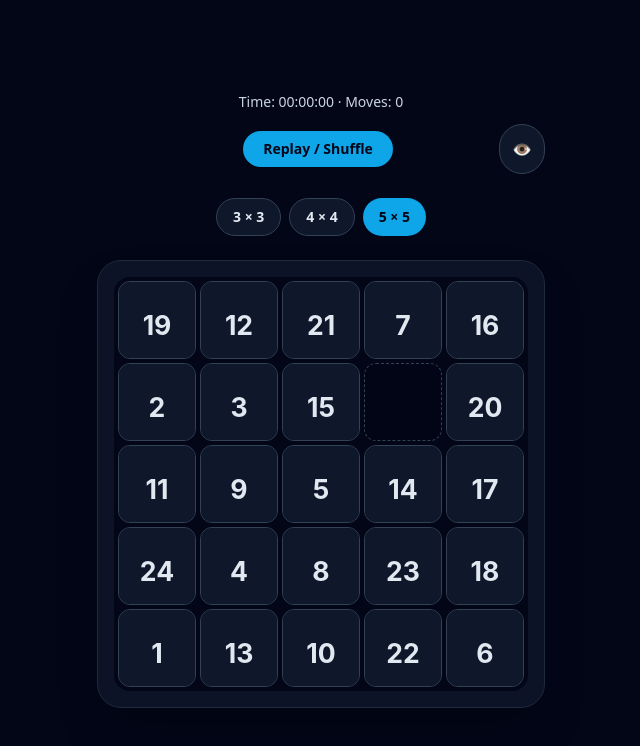
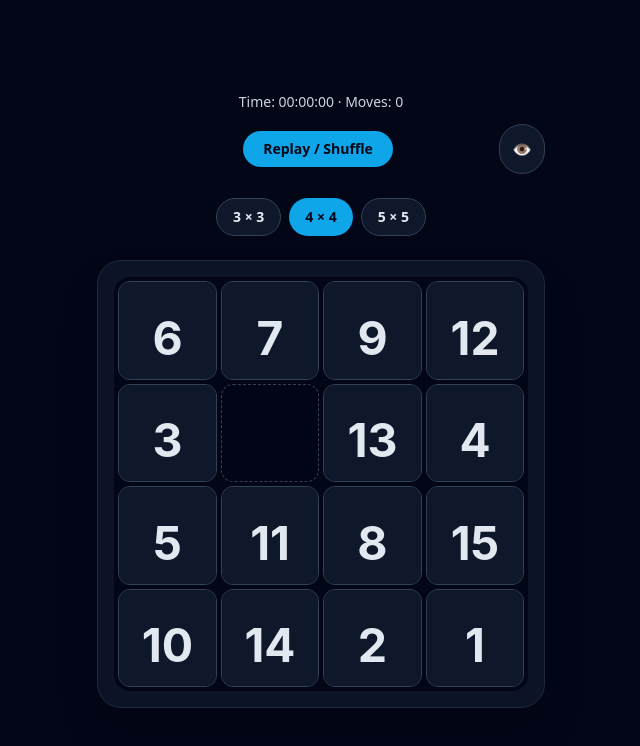
Before and after one commit to imrealq/4fun-sliding-puzzle, a React (Vite) app: page / in a window 1280 px wide. Shown: the top 746 px of the page, without its empty margins (319-959 px from the left). Built offline with nearby package versions, Linux system fonts and the light colour scheme.

Commit message:
feat: moblie gesture

```diff
--- a/src/features/puzzle/PuzzleScreen.tsx
+++ b/src/features/puzzle/PuzzleScreen.tsx
@@ -13,13 +13,21 @@ const DIFFICULTY_OPTIONS: readonly PuzzleDifficultyOption[] = [
 ] as const;
 
 export function PuzzleScreen(): JSX.Element {
-  const [difficulty, setDifficulty] = useState<PuzzleDifficulty>('hard');
+  const [difficulty, setDifficulty] = useState<PuzzleDifficulty>('normal');
   const selectedOption = useMemo(
     () => DIFFICULTY_OPTIONS.find((option) => option.id === difficulty) ?? DIFFICULTY_OPTIONS[2],
     [difficulty],
   );
-  const { board, elapsedTime, handlePlay, isWon, moveCount, showReference, toggleReference } =
-    usePuzzleGame(selectedOption.boardSize);
+  const {
+    board,
+    elapsedTime,
+    handlePlay,
+    isWon,
+    moveCount,
+    moveByTileId,
+    showReference,
+    toggleReference,
+  } = usePuzzleGame(selectedOption.boardSize);
 
   const handleDifficultyChange = (nextDifficulty: PuzzleDifficulty): void => {
     setDifficulty(nextDifficulty);
@@ -34,7 +42,6 @@ export function PuzzleScreen(): JSX.Element {
           onShuffle={handlePlay}
           onToggleReference={toggleReference}
         />
-
         <PuzzleDifficultySelector
           value={difficulty}
           options={DIFFICULTY_OPTIONS}
@@ -42,7 +49,7 @@ export function PuzzleScreen(): JSX.Element {
         />
 
         <div className="flex justify-center">
-          <PuzzleBoard board={board} imageSrc={selectedOption.imageSrc} />
+          <PuzzleBoard board={board} imageSrc={selectedOption.imageSrc} onTileMove={moveByTileId} />
         </div>
 
         {showReference ? (
--- a/src/features/puzzle/puzzle.board.tsx
+++ b/src/features/puzzle/puzzle.board.tsx
@@ -1,13 +1,110 @@
+import { useRef } from 'react';
 import type { PuzzleBoard as PuzzleBoardModel } from './puzzle.types';
 import type { PuzzleBoardPreviewProps, PuzzleBoardProps } from './puzzle.board.types';
+import { canMoveTile } from './puzzle.logic';
 import { getTileAtPosition, getTileSliceStyle, sortTilesByPosition } from './puzzle.utils';
 
-export function PuzzleBoard({ board, imageSrc }: PuzzleBoardProps): React.ReactElement {
+function getSwipeDirection(
+  startX: number,
+  startY: number,
+  endX: number,
+  endY: number,
+): 'up' | 'down' | 'left' | 'right' | null {
+  const deltaX = endX - startX;
+  const deltaY = endY - startY;
+
+  if (Math.abs(deltaX) < 24 && Math.abs(deltaY) < 24) {
+    return null;
+  }
+
+  if (Math.abs(deltaX) > Math.abs(deltaY)) {
+    return deltaX > 0 ? 'right' : 'left';
+  }
+
+  return deltaY > 0 ? 'down' : 'up';
+}
+
+export function PuzzleBoard({ board, imageSrc, onTileMove }: PuzzleBoardProps): React.ReactElement {
+  const touchStartRef = useRef<{ x: number; y: number } | null>(null);
+  const touchedTileIdRef = useRef<number | null>(null);
+
+  const handleTouchStart = (event: React.TouchEvent<HTMLDivElement>): void => {
+    const touch = event.touches[0];
+    const target = event.target as HTMLElement | null;
+    const tileButton = target?.closest('button[data-tile-id]');
+
+    if (!touch) {
+      return;
+    }
+
+    touchStartRef.current = { x: touch.clientX, y: touch.clientY };
+    touchedTileIdRef.current = tileButton ? Number(tileButton.getAttribute('data-tile-id')) : null;
+  };
+
+  const handleTouchEnd = (event: React.TouchEvent<HTMLDivElement>): void => {
+    if (!touchStartRef.current || !onTileMove || touchedTileIdRef.current === null) {
+      return;
+    }
+
+    const touch = event.changedTouches[0];
+
+    if (!touch) {
+      return;
+    }
+
+    const direction = getSwipeDirection(
+      touchStartRef.current.x,
+      touchStartRef.current.y,
+      touch.clientX,
+      touch.clientY,
+    );
+
+    touchStartRef.current = null;
+    const tileId = touchedTileIdRef.current;
+    touchedTileIdRef.current = null;
+
+    if (!direction) {
+      return;
+    }
+
+    const tile = board.tiles.find((candidate) => candidate.id === tileId);
+
+    if (!tile || tile.isEmpty || !canMoveTile(board, tile.id)) {
+      return;
+    }
+
+    const emptyTile = board.tiles.find((candidate) => candidate.isEmpty);
+
+    if (!emptyTile) {
+      return;
+    }
+
+    const shouldMoveTile =
+      (direction === 'up' && tile.position.row === emptyTile.position.row + 1) ||
+      (direction === 'down' && tile.position.row === emptyTile.position.row - 1) ||
+      (direction === 'left' && tile.position.column === emptyTile.position.column + 1) ||
+      (direction === 'right' && tile.position.column === emptyTile.position.column - 1);
+
+    if (!shouldMoveTile) {
+      return;
+    }
+
+    onTileMove(tile.id);
+  };
+
+  const handleTouchCancel = (): void => {
+    touchStartRef.current = null;
+    touchedTileIdRef.current = null;
+  };
+
   return (
     <div className="mx-auto w-full max-w-[28rem] rounded-3xl border border-slate-800 bg-slate-900/80 p-4 shadow-2xl shadow-black/30">
       <div
         className="grid aspect-square w-full gap-1 overflow-hidden rounded-2xl bg-slate-950 p-1"
         style={{ gridTemplateColumns: `repeat(${board.size}, minmax(0, 1fr))` }}
+        onTouchStart={handleTouchStart}
+        onTouchEnd={handleTouchEnd}
+        onTouchCancel={handleTouchCancel}
       >
         {sortTilesByPosition(board.tiles).map((tile) => {
           const isEmpty = tile.isEmpty;
@@ -17,6 +114,16 @@ export function PuzzleBoard({ board, imageSrc }: PuzzleBoardProps): React.ReactE
             <button
               key={tile.id}
               type="button"
+              data-tile-id={tile.id}
+              onClick={() => {
+                if (tile.isEmpty || !onTileMove) {
+                  return;
+                }
+
+                if (canMoveTile(board, tile.id)) {
+                  onTileMove(tile.id);
+                }
+              }}
               className={[
                 'relative aspect-square overflow-hidden rounded-xl border transition duration-200',
                 isEmpty
--- a/src/features/puzzle/puzzle.board.types.ts
+++ b/src/features/puzzle/puzzle.board.types.ts
@@ -3,6 +3,7 @@ import type { PuzzleBoard as PuzzleBoardModel } from './puzzle.types';
 export type PuzzleBoardProps = Readonly<{
   board: PuzzleBoardModel;
   imageSrc: string;
+  onTileMove?: (tileId: number) => void;
 }>;
 
 export type PuzzleBoardPreviewProps = Readonly<{
--- a/src/features/puzzle/puzzle.keyboard.ts
+++ b/src/features/puzzle/puzzle.keyboard.ts
@@ -1,4 +1,4 @@
-import { canMoveTileByArrowKey, moveTile } from './puzzle.logic';
+import { getArrowKeyTileId, moveTile } from './puzzle.logic';
 import type { PuzzleBoard } from './puzzle.types';
 
 export function createKeyboardMoveHandler(
@@ -22,7 +22,7 @@ export function createKeyboardMoveHandler(
       | 'left'
       | 'right';
     setBoard((board) => {
-      const tileId = canMoveTileByArrowKey(board, direction);
+      const tileId = getArrowKeyTileId(board, direction);
 
       return tileId === null ? board : moveTile(board, tileId);
     });
--- a/src/features/puzzle/puzzle.logic.ts
+++ b/src/features/puzzle/puzzle.logic.ts
@@ -61,6 +61,34 @@ export function canMoveTileByArrowKey(
 
   const targetPosition =
     direction === 'up'
+      ? { row: emptyTile.position.row - 1, column: emptyTile.position.column }
+      : direction === 'down'
+        ? { row: emptyTile.position.row + 1, column: emptyTile.position.column }
+        : direction === 'left'
+          ? { row: emptyTile.position.row, column: emptyTile.position.column - 1 }
+          : { row: emptyTile.position.row, column: emptyTile.position.column + 1 };
+
+  const tile = board.tiles.find(
+    (candidate) =>
+      candidate.position.row === targetPosition.row &&
+      candidate.position.column === targetPosition.column,
+  );
+
+  return tile && canMoveTile(board, tile.id) ? tile.id : null;
+}
+
+export function getArrowKeyTileId(
+  board: PuzzleBoard,
+  direction: 'up' | 'down' | 'left' | 'right',
+): number | null {
+  const emptyTile = findEmptyTile(board);
+
+  if (!emptyTile) {
+    return null;
+  }
+
+  const targetPosition =
+    direction === 'up'
       ? { row: emptyTile.position.row + 1, column: emptyTile.position.column }
       : direction === 'down'
         ? { row: emptyTile.position.row - 1, column: emptyTile.position.column }
--- a/src/features/puzzle/usePuzzleGame.ts
+++ b/src/features/puzzle/usePuzzleGame.ts
@@ -1,5 +1,5 @@
-import { useEffect, useMemo, useState } from 'react';
-import { canMoveTileByArrowKey, createSolvedBoard, isSolvedBoard, moveTile } from './index';
+import { useEffect, useMemo, useRef, useState } from 'react';
+import { createSolvedBoard, getArrowKeyTileId, isSolvedBoard, moveTile } from './index';
 import type { PuzzleBoard } from './puzzle.types';
 import { shuffleBoard } from './puzzle.shuffle';
 
@@ -19,6 +19,7 @@ export function usePuzzleGame(boardSize = 5): Readonly<{
   isWon: boolean;
   showReference: boolean;
   handlePlay: () => void;
+  moveByTileId: (tileId: number) => void;
   toggleReference: () => void;
 }> {
   const [board, setBoard] = useState(() => shuffleBoard(createSolvedBoard(boardSize)));
@@ -28,6 +29,10 @@ export function usePuzzleGame(boardSize = 5): Readonly<{
   const [isWon, setIsWon] = useState(false);
   const [showReference, setShowReference] = useState(false);
   const [finishedAt, setFinishedAt] = useState<number | null>(null);
+  const boardRef = useRef(board);
+  const finishedAtRef = useRef(finishedAt);
+  boardRef.current = board;
+  finishedAtRef.current = finishedAt;
 
   useEffect(() => {
     setBoard(shuffleBoard(createSolvedBoard(boardSize)));
@@ -46,6 +51,20 @@ export function usePuzzleGame(boardSize = 5): Readonly<{
       setStartedAt(Date.now());
       setNow(Date.now());
     }
+  };
+
+  const moveByTileId = (tileId: number): void => {
+    if (finishedAt) {
+      return;
+    }
+
+    const nextBoard = moveTile(board, tileId);
+
+    if (nextBoard === board) {
+      return;
+    }
+
+    applyMove(nextBoard);
   };
 
   const handlePlay = (): void => {
@@ -90,7 +109,7 @@ export function usePuzzleGame(boardSize = 5): Readonly<{
 
   useEffect(() => {
     const onKeyDown = (event: KeyboardEvent): void => {
-      if (finishedAt) {
+      if (finishedAtRef.current) {
         return;
       }
 
@@ -111,13 +130,25 @@ export function usePuzzleGame(boardSize = 5): Readonly<{
 
       event.preventDefault();
 
-      const tileId = canMoveTileByArrowKey(board, direction);
+      const tileId = getArrowKeyTileId(boardRef.current, direction);
 
       if (tileId === null) {
         return;
       }
 
-      applyMove(moveTile(board, tileId));
+      setBoard((currentBoard) => {
+        const nextBoard = moveTile(currentBoard, tileId);
+
+        if (nextBoard === currentBoard) {
+          return currentBoard;
+        }
+
+        setMoveCount((c) => c + 1);
+        setStartedAt((s) => s ?? Date.now());
+        setNow(Date.now());
+
+        return nextBoard;
+      });
     };
 
     window.addEventListener('keydown', onKeyDown);
@@ -127,23 +158,6 @@ export function usePuzzleGame(boardSize = 5): Readonly<{
     };
   }, []);
 
-  useEffect(() => {
-    if (startedAt || finishedAt) {
-      return;
-    }
-
-    const onFirstMove = (): void => {
-      setStartedAt(Date.now());
-      setNow(Date.now());
-    };
-
-    window.addEventListener('keydown', onFirstMove, { once: true });
-
-    return () => {
-      window.removeEventListener('keydown', onFirstMove);
-    };
-  }, [finishedAt, startedAt]);
-
   return {
     board,
     elapsedTime,
@@ -151,6 +165,7 @@ export function usePuzzleGame(boardSize = 5): Readonly<{
     isWon,
     showReference,
     handlePlay,
+    moveByTileId,
     toggleReference: () => setShowReference((current) => !current),
   };
 }
```
